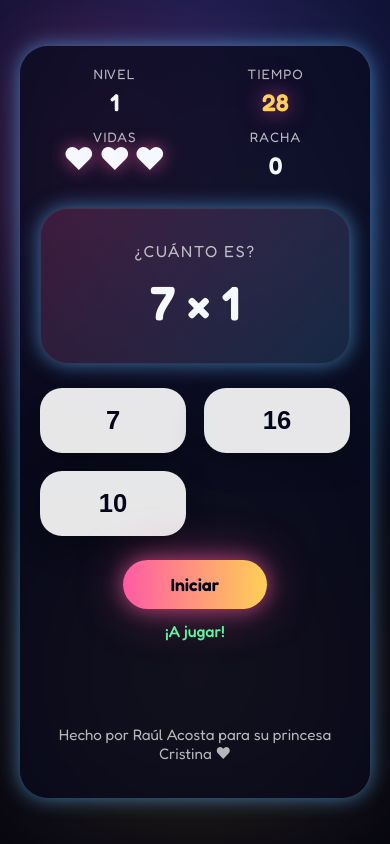
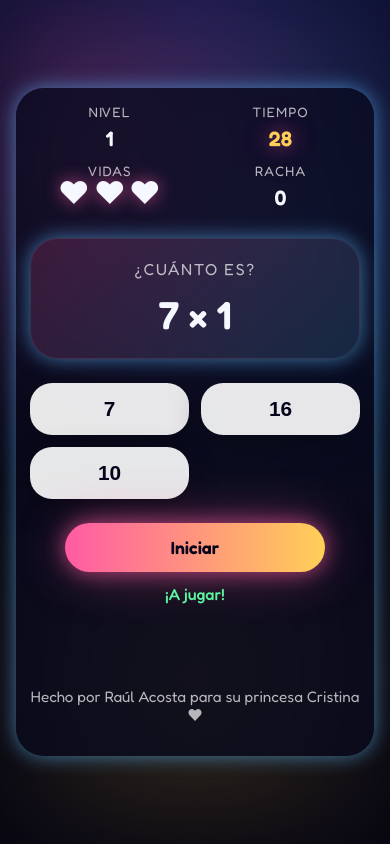
Before and after one commit to j-racosta-c/multiplicar, a plain HTML site: page index.html in a window 390 px wide. Both pictures are taken after a click on the button "Iniciar". Drawn offline with Linux system fonts and the light colour scheme.

Commit message:
Add files via upload

```diff
--- a/index.html
+++ b/index.html
@@ -56,7 +56,7 @@
 
     <section id="game-over-modal" class="modal" aria-hidden="true">
       <div class="modal-content">
-        <h2>¡Game Over!</h2>
+        <h2>¡Juego Finalizado!</h2>
         <p id="game-over-summary"></p>
         <button id="restart-btn" class="primary-btn ghost">Jugar de nuevo</button>
       </div>
--- a/scripts/game.js
+++ b/scripts/game.js
@@ -150,12 +150,15 @@ function processIncorrect(button) {
 function handleTimeout() {
   if (!state.inRound) return;
   lockOptions();
+  state.inRound = false;
   state.streak = 0;
   updateStreak(state.streak);
   flashProblemResult('wrong');
-  setStatusMessage('¡Tiempo agotado!', 'error');
+  setStatusMessage('¡Tiempo agotado! Juego finalizado.', 'error');
   audio.playWrong();
-  loseLife();
+  state.lives = 0;
+  updateLives(state.lives);
+  endGame();
 }
 
 function advanceLevel() {
--- a/styles/main.css
+++ b/styles/main.css
@@ -13,7 +13,7 @@ body {
   display: flex;
   align-items: center;
   justify-content: center;
-  padding: 20px;
+  padding: 16px;
 }
 
 .background-glow {
@@ -158,15 +158,15 @@ body {
 
 .options {
   display: grid;
-  grid-template-columns: repeat(auto-fit, minmax(160px, 1fr));
+  grid-template-columns: repeat(auto-fit, minmax(150px, 1fr));
   gap: 18px;
 }
 
 .option-btn {
   border: none;
   border-radius: 22px;
-  padding: 18px;
-  font-size: 1.6rem;
+  padding: 16px 18px;
+  font-size: 1.5rem;
   font-weight: 600;
   color: var(--color-bg);
   background: rgba(255, 255, 255, 0.9);
@@ -286,14 +286,33 @@ body {
 
 @media (max-width: 640px) {
   .game-shell {
-    padding: 20px;
+    padding: 16px 14px;
   }
 
   .options {
-    grid-template-columns: repeat(auto-fit, minmax(120px, 1fr));
+    grid-template-columns: repeat(2, minmax(0, 1fr));
+    gap: 12px;
   }
 
   .value {
-    font-size: 1.5rem;
+    font-size: 1.3rem;
+  }
+
+  .problem-card {
+    padding: 20px 16px;
+  }
+
+  .problem-card .problem {
+    font-size: clamp(2.4rem, 10vw, 3.2rem);
+  }
+
+  .option-btn {
+    font-size: 1.3rem;
+    padding: 14px;
+  }
+
+  .primary-btn {
+    width: 100%;
+    max-width: 260px;
   }
 }
```
